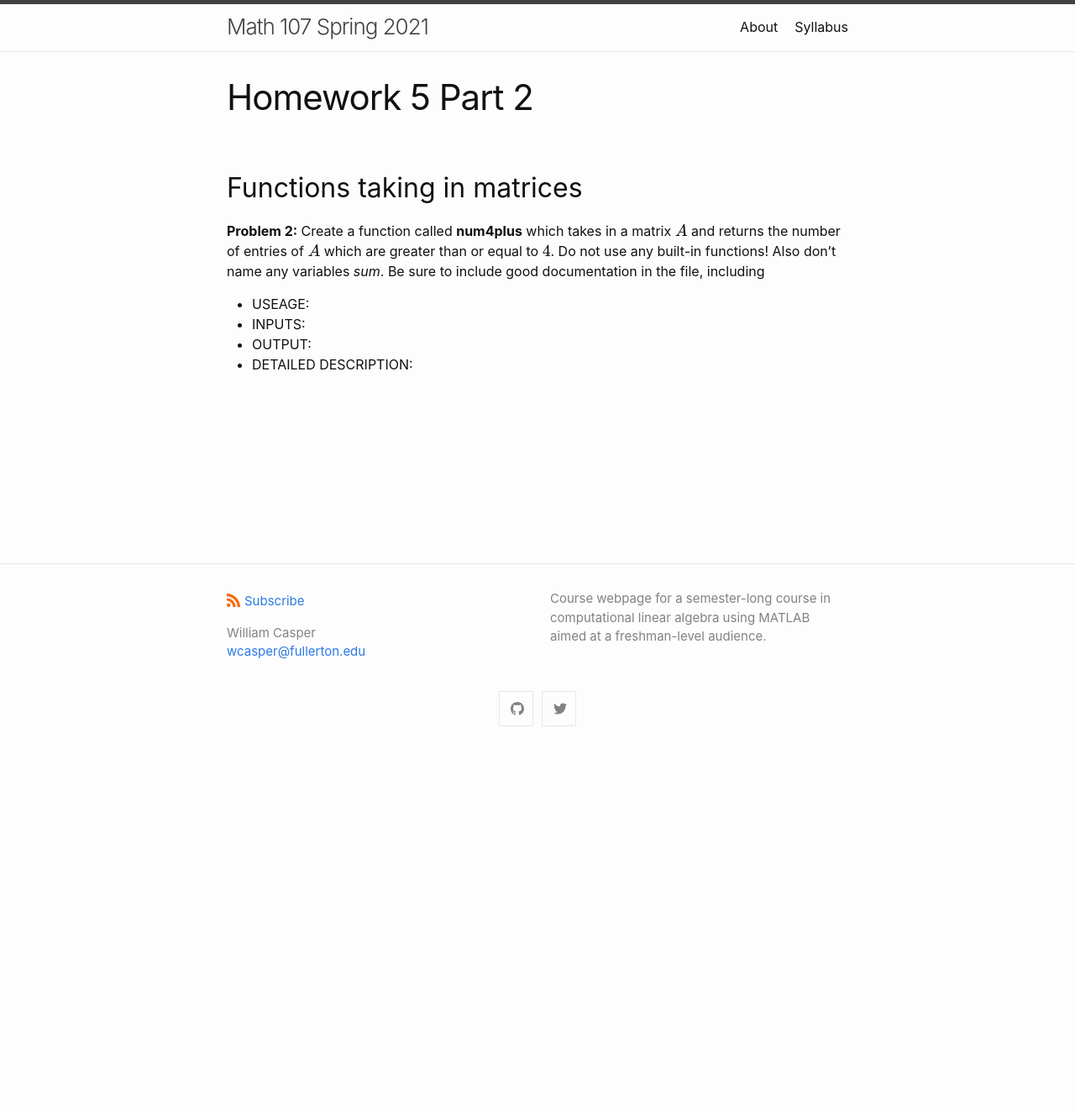
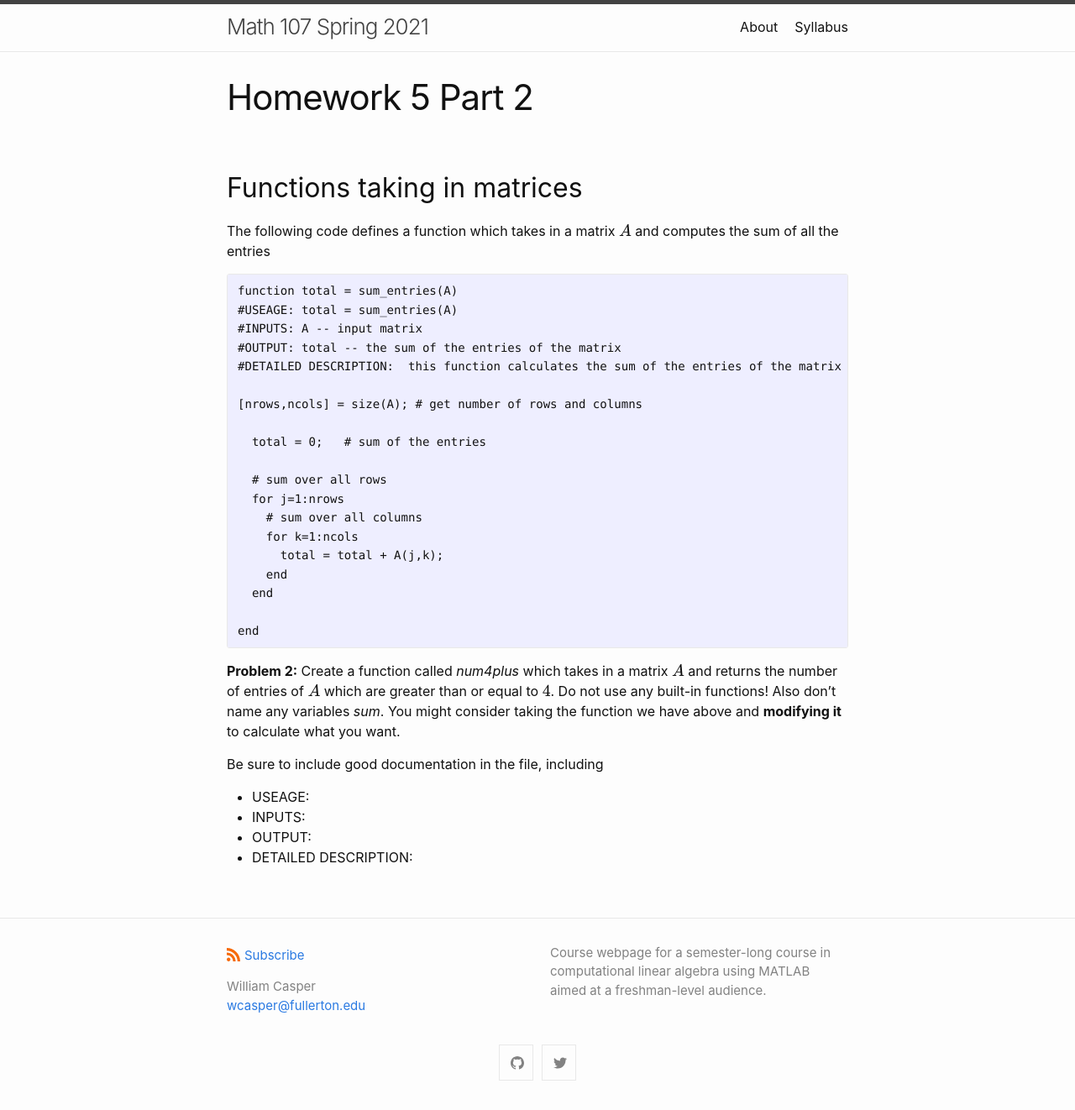
Before and after one commit to wcasper/math107spring2021, a Jekyll site: the page built from homework/hw5/hw5-part2.md, in a window 1280 px wide. Shown: the whole page at 84% size. Built offline with Jekyll 4.4.1, drawn with Linux system fonts in a browser that asks for light colours; before the commit the page ends 900 px from its top, so only the background shows below that.

Commit message:
added hint

````diff
--- a/homework/hw5/hw5-part2.md
+++ b/homework/hw5/hw5-part2.md
@@ -6,8 +6,35 @@ permalink: /homework/hw5/hw5-part2
 
 ## Functions taking in matrices
 
+The following code defines a function which takes in a matrix $$A$$ and computes the sum of all the entries
+
+```Matlab
+function total = sum_entries(A)
+#USEAGE: total = sum_entries(A)
+#INPUTS: A -- input matrix
+#OUTPUT: total -- the sum of the entries of the matrix
+#DETAILED DESCRIPTION:  this function calculates the sum of the entries of the matrix A
+
+[nrows,ncols] = size(A); # get number of rows and columns
+
+  total = 0;   # sum of the entries
+
+  # sum over all rows
+  for j=1:nrows
+    # sum over all columns
+    for k=1:ncols
+      total = total + A(j,k);
+    end
+  end
+
+end
+```
+
+
 **Problem 2:**
-Create a function called **num4plus** which takes in a matrix $$A$$ and returns the number of entries of $$A$$ which are greater than or equal to $$4$$. Do not use any built-in functions! Also don't name any variables *sum*.  Be sure to include good documentation in the file, including
+Create a function called *num4plus* which takes in a matrix $$A$$ and returns the number of entries of $$A$$ which are greater than or equal to $$4$$. Do not use any built-in functions! Also don't name any variables *sum*.  You might consider taking the function we have above and **modifying it** to calculate what you want.
+
+Be sure to include good documentation in the file, including
 * USEAGE:
 * INPUTS:
 * OUTPUT:
````
